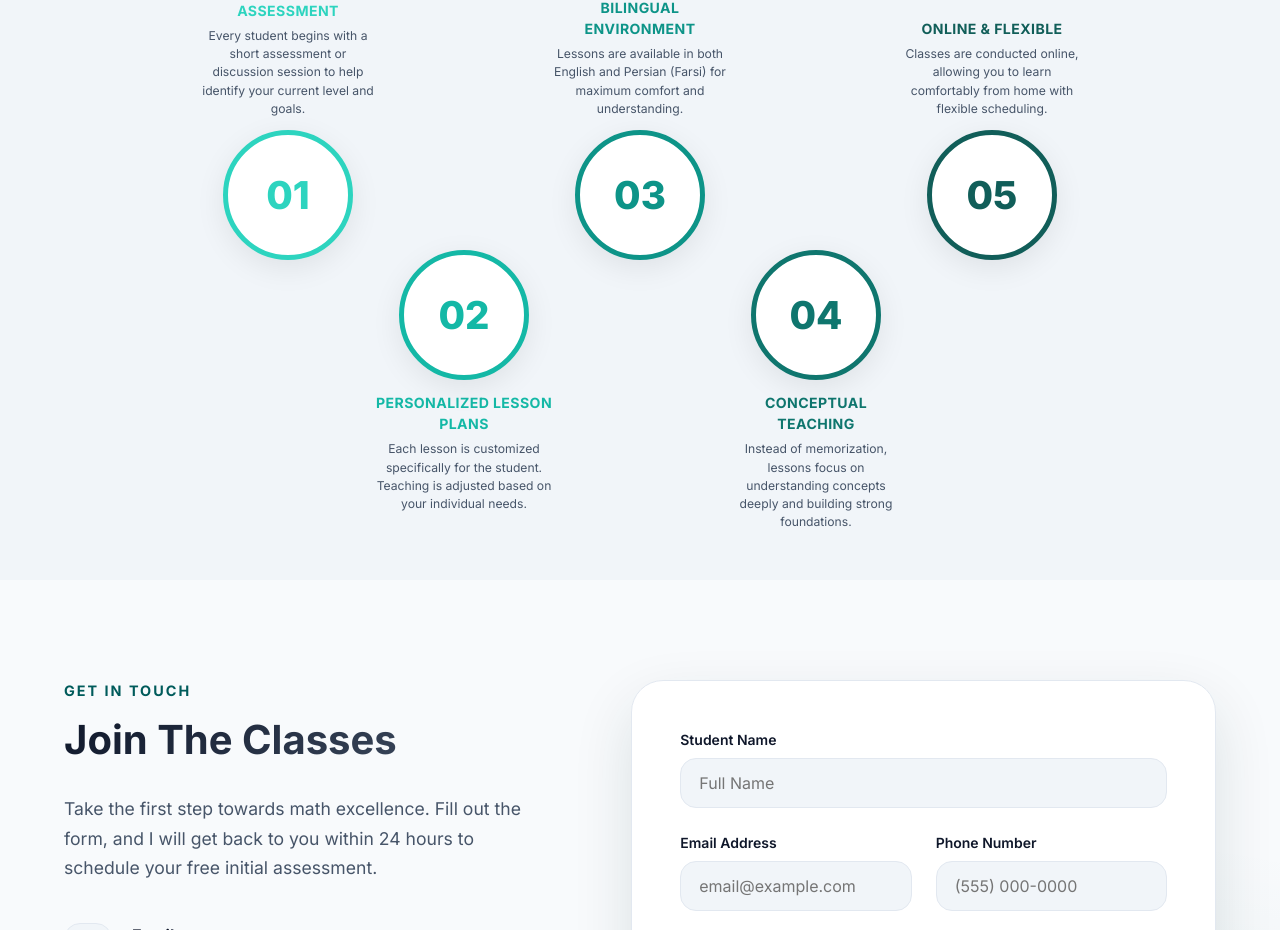
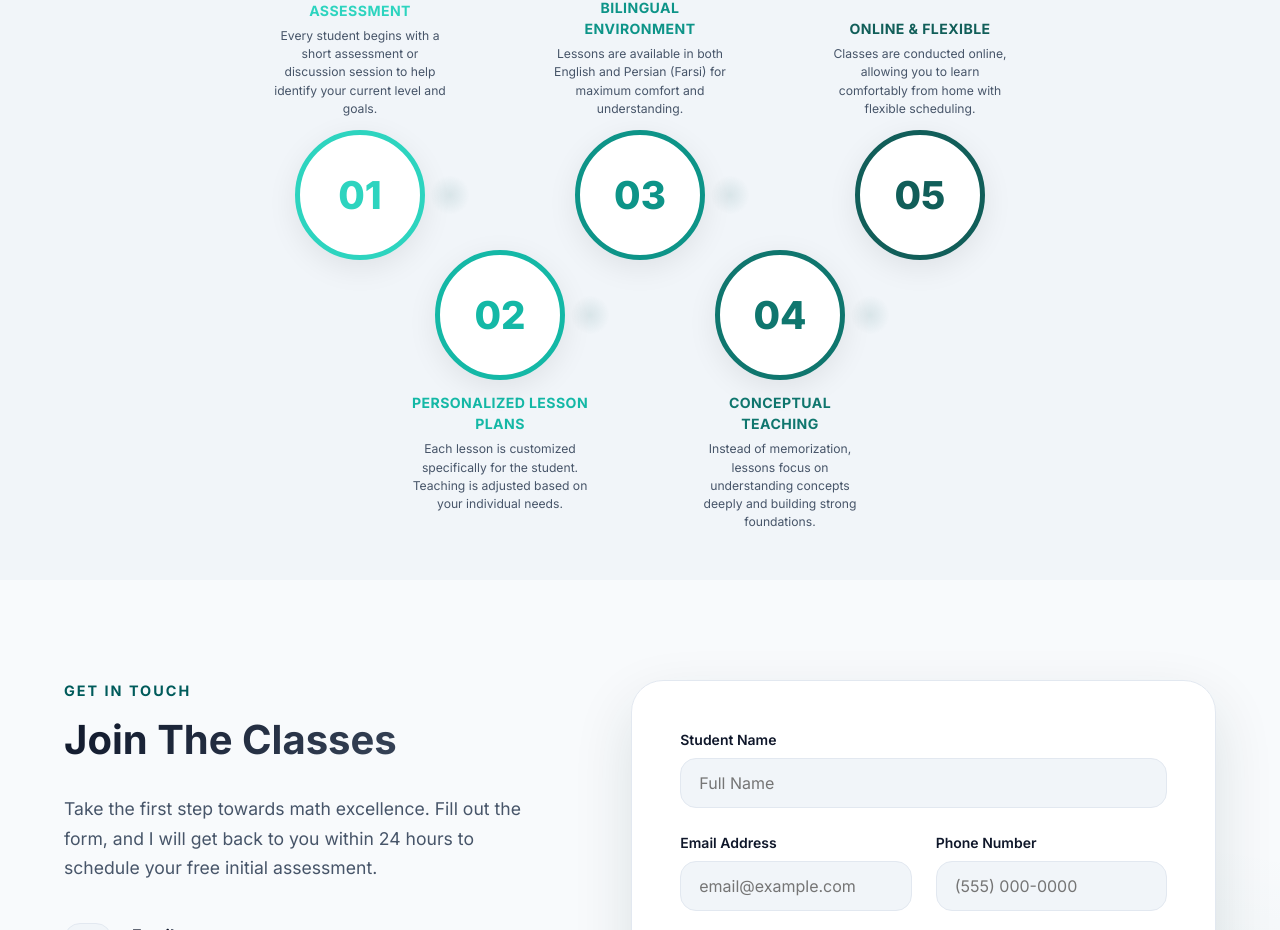
Before and after one commit to parsaabbasian/Math_Tutoring, a Next.js app: page / in a window 1280 px wide. Shown: the part 1579-2509 px from the top of the page. Built offline with nearby package versions, Linux system fonts and the light colour scheme.

Commit message:
HowItWorks: increase circle overlap to connect them, add radial bridge connectors

```diff
--- a/src/app/components/HowItWorks.module.css
+++ b/src/app/components/HowItWorks.module.css
@@ -21,13 +21,28 @@
   flex-direction: column;
   align-items: center;
   position: relative;
-  width: 200px;
-  /* Overlap circles */
-  margin-left: -24px;
+  width: 180px;
+  /* Overlap so circles touch/connect */
+  margin-left: -40px;
 }
 
 .item:first-child {
   margin-left: 0;
+}
+
+/* Connector bridge between circles */
+.item:not(:last-child)::after {
+  content: '';
+  position: absolute;
+  width: 40px;
+  height: 40px;
+  right: -20px;
+  top: 50%;
+  transform: translateY(-50%);
+  background: radial-gradient(circle, var(--primary-light) 0%, transparent 70%);
+  border-radius: 50%;
+  z-index: 1;
+  pointer-events: none;
 }
 
 /* ── The Circle ── */
@@ -102,7 +117,7 @@
 /* ── RTL ── */
 :global([dir='rtl']) .item {
   margin-left: 0;
-  margin-right: -24px;
+  margin-right: -40px;
 }
 
 :global([dir='rtl']) .item:first-child {
```
